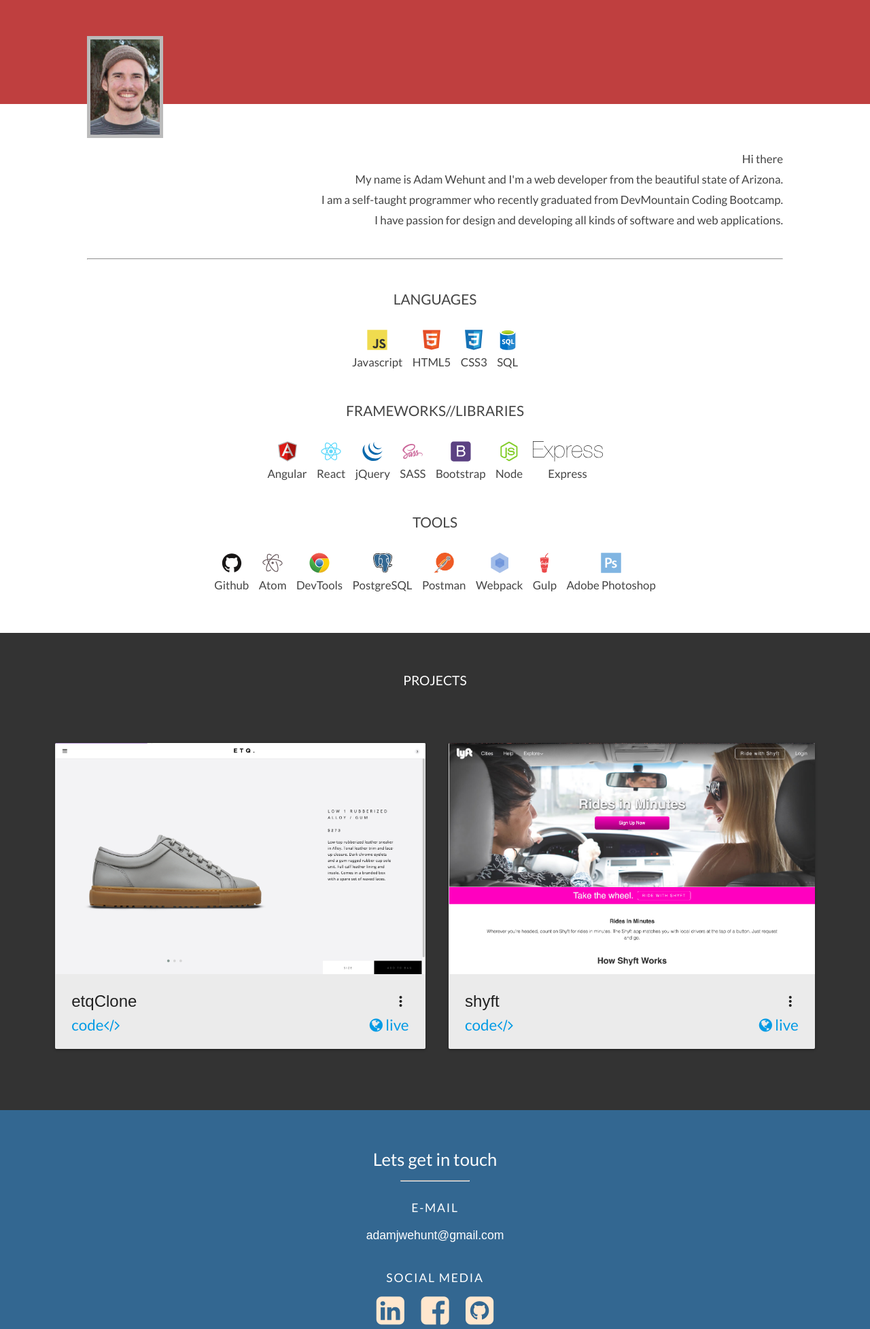
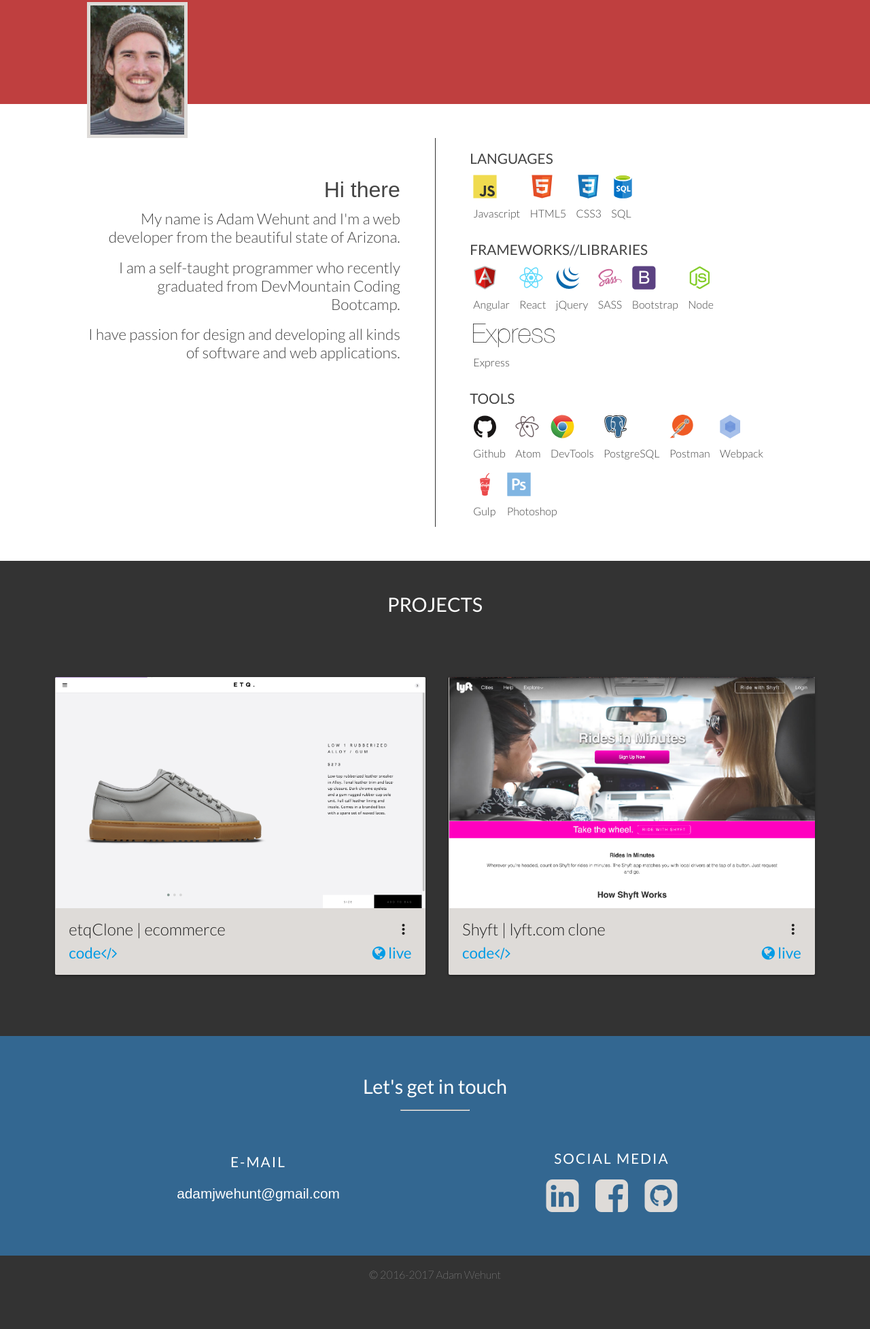
Before and after one commit to adamjwehunt/portfolio-old, a website: page public/index.html in a window 1280 px wide. Shown: the part 532-2487 px from the top of the page at 68% size. After the commit the page ends 2435 px from the top, so only its background shows below. Drawn offline with nearby package versions, Linux system fonts and the light colour scheme.

Commit message:
more css

```diff
--- a/public/index.html
+++ b/public/index.html
@@ -21,23 +21,27 @@
     <div class='main-wrapper'>
       <section id='home'>
         <div class='title'>
-          <h1>Full Stack Developer · UX Enthusiast · Web Designer </h1>
+          <h1>Full Stack Developer · UX Designer · Internet Enthusiast </h1>
           <br>
           <a href='#contact'>Contact</a>
           <a href='#projects'>Portfolio</a>
         </div>
       </section>
       <section class='panel' id='about'>
+        <img class='portrait' src='./img/portrait.png'>
         <div class='content'>
-          <img class='portrait' src='./img/portrait.png'>
-          <br>
-          <p>Hi there</p>
+          <div class='aboutme'>
+            <h3>Hi there</h3>
             <p>My name is Adam Wehunt and I'm a web developer from the beautiful state of Arizona.</p>
             <p>I am a self-taught programmer who recently graduated from DevMountain Coding Bootcamp.</p>
             <p>I have passion for design and developing all kinds of software and web applications.</p>
+          </div>
           <hr>
+          <div class="contentdivider"></div>
+          <div class='tech'>
+            <div>
+              <ul>
                 <h2>Languages</h2>
-          <ul>
                 <li>
                   <img class='icon' src='./img/icons/javascript.svg'>
                   <p>Javascript</p>
@@ -55,8 +59,10 @@
                   <p>SQL</p>
                 </li>
               </ul>
+            </div>
+            <div>
+              <ul>
                 <h2>Frameworks//Libraries</h2>
-          <ul>
                 <li>
                   <img class='icon' src='./img/icons/angular.svg'>
                   <p>Angular</p>
@@ -86,8 +92,10 @@
                   <p>Express</p>
                 </li>
               </ul>
+            </div>
+            <div>
+              <ul>
                 <h2>Tools</h2>
-          <ul>
                 <li>
                   <img class='icon' src='./img/icons/github.svg'>
                   <p>Github</p>
@@ -118,9 +126,11 @@
                 </li>
                 <li>
                   <img class='icon' src='./img/icons/photoshop.svg'>
-              <p>Adobe Photoshop</p>
+                  <p>Photoshop</p>
                 </li>
               </ul>
+            </div>
+          </div>
         </div>
       </section>
       <section class='panel' id='projects'>
@@ -130,11 +140,11 @@
         <div class='projects-wrapper'>
           <div class='project-etq project'>
             <div class="card">
-              <div class="card-image waves-effect waves-block waves-light">
+              <div class="card-image waves-effect waves-block">
                 <img class="activator" src="./img/etq/main.png">
               </div>
               <div class="card-content">
-                <span class="card-title activator grey-text text-darken-4">etqClone<i class="material-icons right">more_vert</i></span>
+                <span class="card-title activator grey-text text-darken-4">etqClone | ecommerce<i class="material-icons right">more_vert</i></span>
                 <div class='project-links'>
                   <p><a target="_blank" href="https://github.com/ajwehunt/etqClone">code<i class="fa fa-code" aria-hidden="true"></i></a></p>
                   <p><a target="_blank" href="http://www.etqclone.site"><i class="fa fa-globe" aria-hidden="true"></i> live</a></p>
@@ -142,25 +152,40 @@
               </div>
               <div class="card-reveal">
                 <span class="card-title grey-text text-darken-4">etqClone<i class="material-icons right">close</i></span>
-                <p>• Built with HTML/CSS, AngularJS, NodeJS, Express and SQL.</p><p>• I cloned https://www.etq-amsterdam.com Focused on mobile design and backend product management.</p><p>• Features clean and functional animations to navigate through the site.</p>
+                <div class='content-tech'>
+                  <div>AngularJs</div><div>NodeJs</div><div>Express</div><div>SQL</div>
+                </div>
+                <div class="content-descrip">
+                  <p>• Cloned https://www.etq-amsterdam.com Focused on mobile design and backend product management.</p><p>• Features clean and functional animations to navigate through the site.</p>
+                </div>
+                <div class="content-photos">
+                  <!-- <img class="materialboxed" src="./img/etq/mobile1.png">
+                  <img class="materialboxed" src="./img/etq/mobile2.png">
+                  <img class="materialboxed" src="./img/etq/mobile3.png"> -->
+
+
+                </div>
               </div>
             </div>
           </div>
           <div class='project-shyft project'>
             <div class="card">
-              <div class="card-image waves-effect waves-block waves-light">
+              <div class="card-image waves-effect waves-block">
                 <img class="activator" src="./img/shyft/main.png">
               </div>
               <div class="card-content">
-                <span class="card-title activator grey-text text-darken-4">shyft<i class="material-icons right">more_vert</i></span>
+                <span class="card-title activator grey-text text-darken-4">Shyft | lyft.com clone<i class="material-icons right">more_vert</i></span>
                 <div class='project-links'>
                   <p class='codelink'><a target="_blank" href="https://github.com/ajwehunt/shyft">code<i class="fa fa-code" aria-hidden="true"></i></a></p>
                   <p><a target="_blank" href="http://www.shyft.site"><i class="fa fa-globe" aria-hidden="true"></i> live</a></p>
                 </div>
               </div>
               <div class="card-reveal">
-                <span class="card-title grey-text text-darken-4">shyft<i class="material-icons right">close</i></span>
-                <p>• Built with HTML/CSS, ReactJS, NodeJS, Express and SQL.</p><p>• Worked with a group to clone Lyft.com and integrated the functionality of Lyft's Mobile App Into a Browser.</p><p>• Learned and implemented ReactJS to complete this project in two weeks.</p><p>• Focused on Front to Back</p>
+                <span class="card-title grey-text text-darken-4">Shyft<i class="material-icons right">close</i></span>
+                <div class='content-tech'>
+                  <div>ReactJs</div><div>NodeJs</div><div>Express</div><div>SQL</div>
+                </div>
+                <p>• Worked with a group to clone Lyft.com and integrated the functionality of Lyft's Mobile App Into a Browser.</p><p>• Learned and implemented ReactJS to complete this project in two weeks.</p>
               </div>
             </div>
           </div>
@@ -168,7 +193,7 @@
       </section>
       <footer class='panel' id='contact'>
         <div class='title'>
-          <h1>Lets get in touch</h1>
+          <h1>Let's get in touch</h1>
           <hr>
           <div class="contactinfo">
             <div class="email">
@@ -184,6 +209,9 @@
             </div>
           </div>
         </div>
+      </footer>
+      <footer class='panel' id='copyright'>
+        <h2>© 2016-2017 Adam Wehunt</h2>
       </footer>
     </div>
 
--- a/public/styles/fonts/fonts.css
+++ b/public/styles/fonts/fonts.css
@@ -1,5 +1,4 @@
-@import url('https://fonts.googleapis.com/css?family=Lato');
-
+@import url('https://fonts.googleapis.com/css?family=Lato:100,300,400,700,900');
 p, a, h1, h2 {
   font-family: 'Lato', sans-serif;
 }
--- a/public/styles/views/main.scss
+++ b/public/styles/views/main.scss
@@ -58,10 +58,8 @@ body {
   text-transform: uppercase;
   margin: 10px;
   display: inline-block;
-  text-decoration: none;
-  color: #FFF;
   padding: 10px;
-  position: relative;
+
 }
 
 #about {
@@ -70,11 +68,12 @@ body {
 }
 
 .portrait {
-  display: block;
   height: 150px;
-  background: #bbb;
-  border: 5px solid #bbb;
-  margin-top: -110px;
+      background: #bbb;
+      border: 5px solid #dedbd8;
+      margin-top: -110px;
+      position: absolute;
+      left: 10%;
 }
 
 .content {
@@ -88,14 +87,24 @@ body {
 .content h2 {
   text-align: center;
   text-transform: uppercase;
-  padding: 40px 0 30px;
+  padding: 20px 0 8px;
   font-size: 1.3em;
 }
 
+
 .content p {
-  padding: 5px 0px;
-  font-size: 1.05em;
-  line-height: 1.2;}
+  padding: 9px 0px;
+  line-height: 1.2;
+  font-weight: 300;
+
+}
+
+
+
+.content h3 {
+  font-size: 1.3em;
+  padding-bottom: 5px;
+}
 
 .content ul {
   text-align: center;
@@ -105,12 +114,32 @@ body {
   display: inline-block;
 }
 
+.contentdivider {
+  display: none;
+  background: #333;
+width: 1px;
+}
+
 .content hr {
   margin-top: 5vh;
 }
 
 .icon {
   height: 30px;
+}
+.content-tech {
+  display: flex;
+  flex-wrap: wrap;
+
+}
+.content-tech div {
+  background-color: #336791;
+color: #ddd;
+padding: .3rem 1rem;
+border-radius: 2rem;
+font-size: .9rem;
+margin: 0 2px 2px 0;
+
 }
 
 #projects {
@@ -120,9 +149,9 @@ body {
   text-transform: uppercase;
   text-align: center;
   margin: 0px;
-  padding: 60px 0 0;
+  padding: 50px 0 10px;
   color: #fff;
-  font-size: 1.2em;
+  font-size: 1.3em;
 }
 
 #projects a {
@@ -132,7 +161,7 @@ body {
 
 
 .projects-wrapper {
-  padding: 10%;
+  padding: 5%;
   display: flex;
     justify-content: space-between;
     flex-direction: column;
@@ -143,7 +172,7 @@ body {
 }
 
 .card {
-  background: #ebebeb;
+  background: #dedbd8;
 }
 
 .card-reveal p {
@@ -153,6 +182,18 @@ body {
 .project-links {
   justify-content: space-between;
   display: flex;
+
+}
+
+.card .card-content {
+    padding: 15px 20px 20px;
+    border-radius: 0 0 2px 2px;
+}
+
+.card .card-title {
+  margin-bottom: 10px;
+    font-family: 'Lato', sans-serif;
+
 }
 
 
@@ -163,7 +204,7 @@ body {
 }
 
 #contact a {
-  color: #FFE7CE;
+  color: #dedbd8;
 }
 
 #contact h1 {
@@ -188,19 +229,23 @@ body {
   overflow: hidden;
 }
 
+.contactinfo h2 {
+  text-transform: uppercase;
+      font-size: 1.1em;
+      letter-spacing: 0.1em;
+}
+
 .email {
   width: 100%;
 margin-bottom: 30px;
 display: inline-block;
     overflow: hidden;
     white-space: nowrap;
+    margin-top: 15px;
+
 }
 
-.email h2 {
-  text-transform: uppercase;
-      font-size: 1.1em;
-      letter-spacing: 0.1em;
-    }
+
 .email h3 {
   font-weight: 100;
 font-size: 1.1em;
@@ -217,9 +262,7 @@ display: inline-block;
 }
 
 .social-media h2 {
-  text-transform: uppercase;
-      font-size: 1.1em;
-      letter-spacing: 0.1em;
+
       margin-top: 10px;
 
     }
@@ -229,12 +272,89 @@ display: inline-block;
       padding: 0 10px;
     }
 
+#copyright h2 {
+  color: #fff;
+  text-align: center;
+    padding: 20px 0;
+    font-weight: 100;
+
+
+}
 
 
 
+@media (min-width : 768px) {
 
-@media (min-width : 992px) {
+  #home h1 {
+    font-size: 1.3em;
 
+  }
+
+  #home a {
+    font-size: 1.2em;
+
+  }
+
+  .portrait {
+    height: 200px;
+    margin-top: -150px;
+
+  }
+
+  .content {
+    display: flex;
+justify-content: space-between;
+padding: 50px 10% 50px;
+
+  }
+
+  .aboutme {
+    width: 45%;
+    padding-top: 60px;
+
+  }
+
+  .tech {
+    width: 45%;
+
+  }
+
+  .content hr {
+    display: none;
+  }
+
+  .contentdivider {
+    display: block;
+  }
+
+  .aboutme h3 {
+    font-size: 2em;
+
+  }
+
+  .aboutme p {
+    font-size: 1.4em;
+  }
+
+  .tech h2 {
+    text-align: left;
+
+  }
+
+  .tech ul {
+    text-align: left;
+
+  }
+
+  .icon {
+    height: 35px;
+
+  }
+
+
+  #projects h1 {
+    font-size: 1.8em;
+  }
   .projects-wrapper {
         padding: 5%;
     flex-direction: row;
@@ -244,4 +364,33 @@ display: inline-block;
     padding: 10px 1.5%;
   }
 
+  .contactinfo {
+    display: flex;
+
+  }
+  #contact hr {
+    margin-bottom: 50px
+  }
+
+  #contact h1 {
+
+    font-size: 1.8em;
+  }
+
+  .contactinfo h2 {
+    text-transform: uppercase;
+        font-size: 1.3em;
+        letter-spacing: 0.1em;
+  }
+
+  .social-media i {
+    font-size: 3.5em;
+
+  }
+
+  .email h3 {
+    font-size: 1.3em;
 }
+
+
+}
```
Also changed, not shown: public/dist/all.css. Lines whose indentation alone changed are shown as unchanged.
